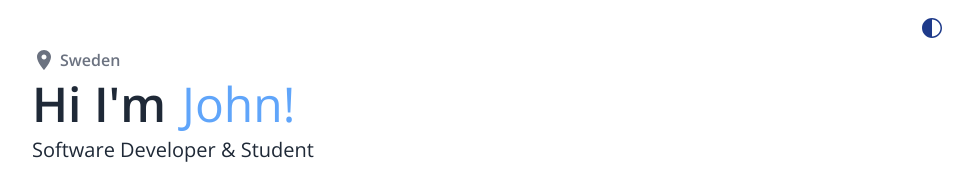
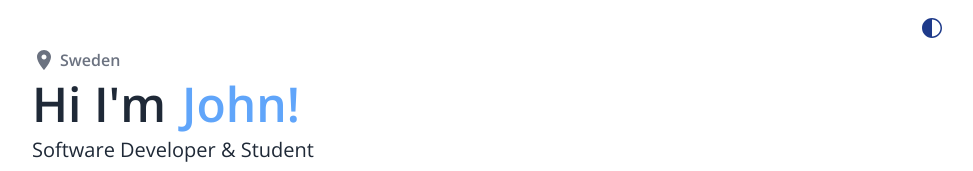
Before and after one commit to johnsward/portfolio, a Next.js app: page / in a window 1280 px wide. Shown: the top 171 px of the page, without its empty margins (304-1277 px from the left). Built offline with nearby package versions, Linux system fonts and the light colour scheme.

Commit message:
bold font on name

```diff
--- a/src/app/components/About.tsx
+++ b/src/app/components/About.tsx
@@ -19,7 +19,7 @@ export const About = () => {
             <h1 className="flex flex-wrap font-semibold dark:text-slate-200 text-gray-800 ">
               {"Hi I'm"}
             </h1>
-            <span className="text-blue-400">John!</span>
+            <span className="text-blue-400 font-semibold">John!</span>
           </div>
           <h2 className="font-regular text-pretty text-gray-800 dark:text-gray-200 text-xl">
             {"Software Developer & Student"}
```
